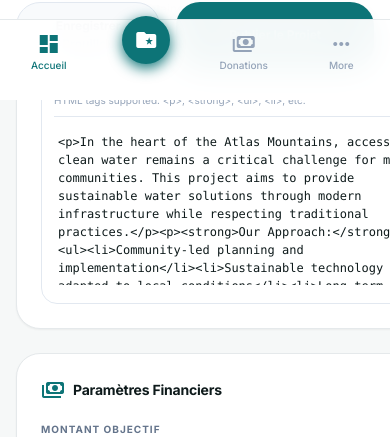
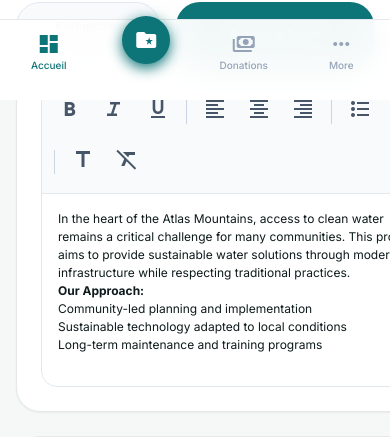
Before and after one commit to tahayassineb/front-end-ibtasim-v3, a React (Vite) app: page /admin/projects/new in a window 390 px wide. Shown: the part 744-1181 px from the top of the page. Built offline with nearby package versions, Linux system fonts and the light colour scheme; sample sign-in values are in the browser's storage.

Commit message:
Fix: All critical issues - Admin blank pages, Rich Text Editor, Phone input remounting

```diff
--- /dev/null
+++ b/src/components/RichTextEditor.jsx
@@ -0,0 +1,150 @@
+import React, { useRef, useState } from 'react';
+
+// ============================================
+// RICH TEXT EDITOR - Word-like editing experience
+// Simple formatting toolbar for non-technical users
+// ============================================
+
+const RichTextEditor = ({ value, onChange, placeholder = '', rows = 5 }) => {
+  const editorRef = useRef(null);
+  const [activeFormats, setActiveFormats] = useState({});
+
+  const execCommand = (command, value = null) => {
+    document.execCommand(command, false, value);
+    updateActiveFormats();
+    if (editorRef.current) {
+      onChange(editorRef.current.innerHTML);
+    }
+  };
+
+  const updateActiveFormats = () => {
+    setActiveFormats({
+      bold: document.queryCommandState('bold'),
+      italic: document.queryCommandState('italic'),
+      underline: document.queryCommandState('underline'),
+      insertUnorderedList: document.queryCommandState('insertUnorderedList'),
+      insertOrderedList: document.queryCommandState('insertOrderedList'),
+    });
+  };
+
+  const handleInput = () => {
+    if (editorRef.current) {
+      onChange(editorRef.current.innerHTML);
+    }
+  };
+
+  const ToolbarButton = ({ command, icon, label, active, value }) => (
+    <button
+      type="button"
+      onClick={() => execCommand(command, value)}
+      className={`p-2 rounded-lg transition-all ${
+        active
+          ? 'bg-primary text-white'
+          : 'text-slate-600 dark:text-slate-300 hover:bg-slate-100 dark:hover:bg-slate-700'
+      }`}
+      title={label}
+    >
+      <span className="material-symbols-outlined text-lg">{icon}</span>
+    </button>
+  );
+
+  return (
+    <div className="bg-white dark:bg-slate-800 rounded-lg border border-slate-200 dark:border-slate-700 overflow-hidden">
+      {/* Toolbar */}
+      <div className="flex flex-wrap items-center gap-1 p-2 border-b border-slate-200 dark:border-slate-700 bg-slate-50 dark:bg-slate-900">
+        <div className="flex items-center gap-1">
+          <ToolbarButton
+            command="bold"
+            icon="format_bold"
+            label="Bold"
+            active={activeFormats.bold}
+          />
+          <ToolbarButton
+            command="italic"
+            icon="format_italic"
+            label="Italic"
+            active={activeFormats.italic}
+          />
+          <ToolbarButton
+            command="underline"
+            icon="format_underlined"
+            label="Underline"
+            active={activeFormats.underline}
+          />
+        </div>
+
+        <div className="w-px h-6 bg-slate-300 dark:bg-slate-600 mx-1" />
+
+        <div className="flex items-center gap-1">
+          <ToolbarButton
+            command="justifyLeft"
+            icon="format_align_left"
+            label="Align Left"
+          />
+          <ToolbarButton
+            command="justifyCenter"
+            icon="format_align_center"
+            label="Align Center"
+          />
+          <ToolbarButton
+            command="justifyRight"
+            icon="format_align_right"
+            label="Align Right"
+          />
+        </div>
+
+        <div className="w-px h-6 bg-slate-300 dark:bg-slate-600 mx-1" />
+
+        <div className="flex items-center gap-1">
+          <ToolbarButton
+            command="insertUnorderedList"
+            icon="format_list_bulleted"
+            label="Bullet List"
+            active={activeFormats.insertUnorderedList}
+          />
+          <ToolbarButton
+            command="insertOrderedList"
+            icon="format_list_numbered"
+            label="Numbered List"
+            active={activeFormats.insertOrderedList}
+          />
+        </div>
+
+        <div className="w-px h-6 bg-slate-300 dark:bg-slate-600 mx-1" />
+
+        <div className="flex items-center gap-1">
+          <ToolbarButton
+            command="formatBlock"
+            icon="title"
+            label="Heading"
+            value="H2"
+          />
+          <ToolbarButton
+            command="removeFormat"
+            icon="format_clear"
+            label="Clear Formatting"
+          />
+        </div>
+      </div>
+
+      {/* Editor */}
+      <div
+        ref={editorRef}
+        contentEditable
+        onInput={handleInput}
+        onKeyUp={updateActiveFormats}
+        onMouseUp={updateActiveFormats}
+        className="w-full min-h-[120px] max-h-[300px] overflow-y-auto p-4 text-sm text-text-primary dark:text-white focus:outline-none prose dark:prose-invert max-w-none"
+        style={{ minHeight: `${rows * 24}px` }}
+        dangerouslySetInnerHTML={{ __html: value || `<p>${placeholder}</p>` }}
+        onBlur={() => {
+          if (editorRef.current && editorRef.current.innerHTML === '<p><br></p>') {
+            onChange('');
+          }
+        }}
+      />
+    </div>
+  );
+};
+
+export default RichTextEditor;
--- a/src/components/index.js
+++ b/src/components/index.js
@@ -14,6 +14,7 @@ export { default as Badge, StatusBadge, CountBadge, AvatarBadge, ChipBadge } fro
 export { default as ProgressBar, CircularProgress, StepperProgress, SegmentedProgress, GoalProgress } from './ProgressBar';
 export { default as Input } from './Input';
 export { default as Select } from './Select';
+export { default as RichTextEditor } from './RichTextEditor';
 
 // Re-export UI components from ui folder
 export * from './ui';
--- a/src/pages/AdminProjectForm.jsx
+++ b/src/pages/AdminProjectForm.jsx
@@ -3,7 +3,7 @@ import { useParams, useNavigate } from 'react-router-dom';
 import { useApp } from '../context/AppContext';
 import Card from '../components/Card';
 import Button from '../components/Button';
-// Note: React-Quill removed - using textarea instead for React 19 compatibility
+import RichTextEditor from '../components/RichTextEditor';
 
 // ============================================
 // ADMIN PROJECT FORM PAGE - Create/Edit Projects
@@ -578,21 +578,15 @@ const AdminProjectForm = () => {
               />
             </div>
 
-            {/* Description - Rich Text Editor replaced with Textarea for React 19 compatibility */}
+            {/* Description - Rich Text Editor (Word-like) */}
             <div>
               <label className="block text-xs font-bold mb-2 text-slate-500 uppercase tracking-wider">{t.description}</label>
-              <div className="bg-white dark:bg-slate-800 rounded-lg border border-slate-200 dark:border-slate-700 overflow-hidden p-3">
-                <div className="flex gap-2 mb-2 pb-2 border-b border-slate-200 dark:border-slate-700">
-                  <span className="text-xs text-slate-400">HTML tags supported: {'<p>'}, {'<strong>'}, {'<ul>'}, {'<li>'}, etc.</span>
-                </div>
-                <textarea
+              <RichTextEditor
                 value={formData.description[activeTab]}
-                  onChange={(e) => handleDescriptionChange(e.target.value)}
+                onChange={(value) => handleDescriptionChange(value)}
+                placeholder="Enter description here..."
                 rows={8}
-                  className="w-full bg-transparent text-sm py-2 px-1 text-text-primary dark:text-white focus:outline-none resize-none font-mono"
-                  placeholder="<p>Enter description here...</p>"
               />
-              </div>
             </div>
           </div>
         </Card>
@@ -779,21 +773,15 @@ const AdminProjectForm = () => {
           </div>
 
           <div className="space-y-5">
-            {/* Impact Description - Rich Text Editor replaced with Textarea for React 19 compatibility */}
+            {/* Impact Description - Rich Text Editor (Word-like) */}
             <div>
               <label className="block text-xs font-bold mb-2 text-slate-500 uppercase tracking-wider">{t.impactDesc}</label>
-              <div className="bg-white dark:bg-slate-800 rounded-lg border border-slate-200 dark:border-slate-700 overflow-hidden p-3">
-                <div className="flex gap-2 mb-2 pb-2 border-b border-slate-200 dark:border-slate-700">
-                  <span className="text-xs text-slate-400">HTML tags supported: {'<p>'}, {'<strong>'}, {'<ul>'}, {'<li>'}, etc.</span>
-                </div>
-                <textarea
+              <RichTextEditor
                 value={formData.impact[activeTab]}
-                  onChange={(e) => handleImpactChange(e.target.value)}
+                onChange={(value) => handleImpactChange(value)}
+                placeholder="Describe the impact..."
                 rows={5}
-                  className="w-full bg-transparent text-sm py-2 px-1 text-text-primary dark:text-white focus:outline-none resize-none font-mono"
-                  placeholder="<p>Describe the impact...</p>"
               />
-              </div>
             </div>
 
             {/* Impact Metrics */}
```
Also changed, not shown: src/pages/DonationFlow.jsx (+331 -227 lines). Lines whose indentation alone changed are shown as unchanged.
